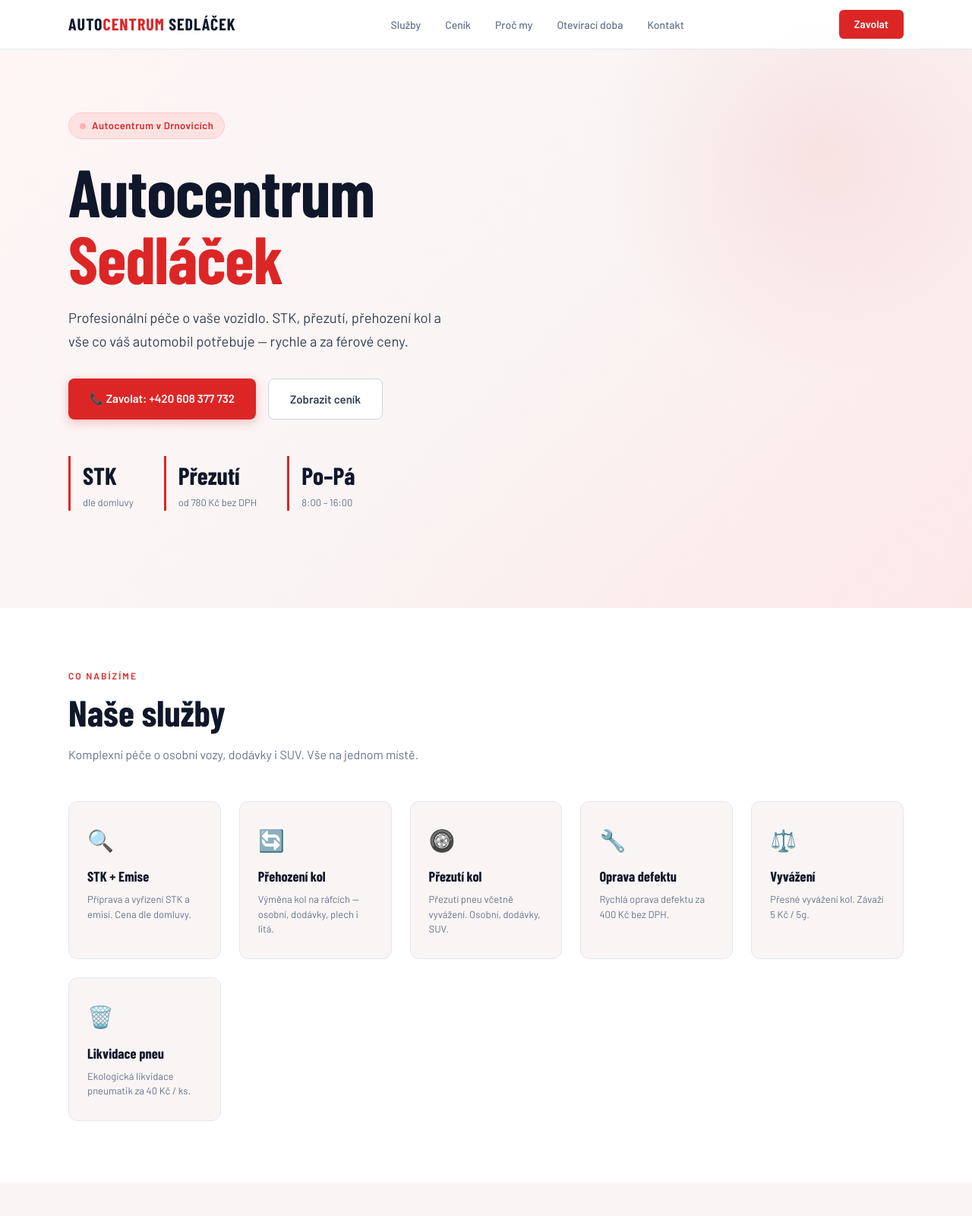
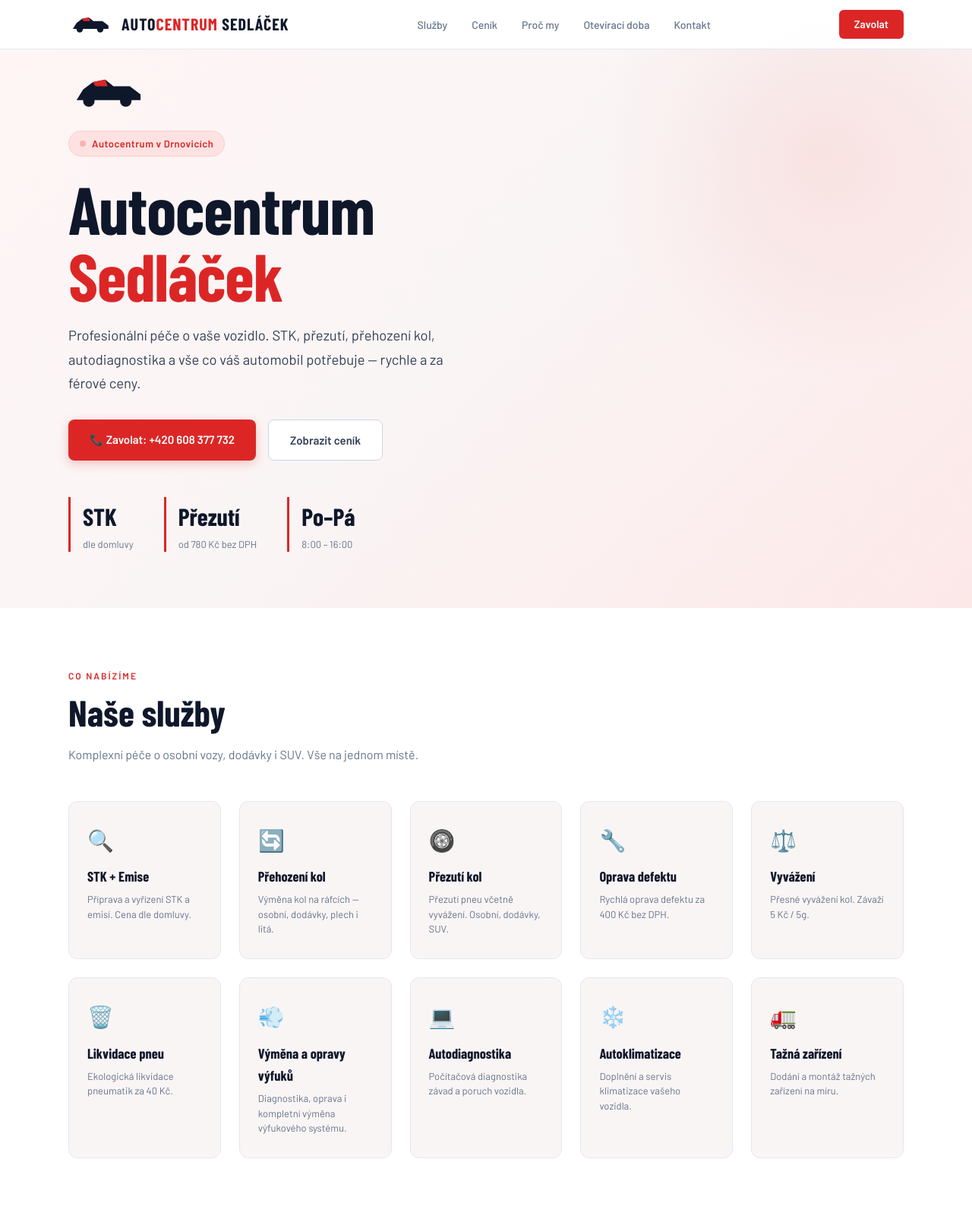
Before and after one commit to OSAK01/servis-web, a plain HTML site: page index.html in a window 1280 px wide. Shown: the top 1600 px of the page at 76% size. Drawn offline with nearby package versions, Linux system fonts and the light colour scheme; a web font is replaced by a local one.

Commit message:
Update index.html

```diff
--- a/index.html
+++ b/index.html
@@ -25,8 +25,10 @@ html{scroll-behavior:smooth;}
 body{background:var(--bg);color:var(--text);font-family:'Barlow',sans-serif;font-size:16px;line-height:1.6;}
 nav{position:fixed;top:0;left:0;right:0;z-index:100;background:rgba(255,255,255,0.95);backdrop-filter:blur(12px);border-bottom:1px solid var(--border);padding:0 5%;}
 .nav-inner{max-width:1100px;margin:0 auto;display:flex;align-items:center;justify-content:space-between;height:64px;}
-.nav-logo{font-family:'Barlow Condensed',sans-serif;font-size:22px;font-weight:800;letter-spacing:1px;color:var(--text);}
-.nav-logo span{color:var(--blue);}
+.nav-logo{display:flex;align-items:center;gap:10px;}
+.nav-logo svg{height:30px;width:auto;}
+.nav-logo-text{font-family:'Barlow Condensed',sans-serif;font-size:22px;font-weight:800;letter-spacing:1px;color:var(--text);}
+.nav-logo-text span{color:var(--blue);}
 .nav-links{display:flex;gap:2rem;list-style:none;}
 .nav-links a{color:var(--muted);text-decoration:none;font-size:14px;font-weight:500;transition:color .2s;}
 .nav-links a:hover{color:var(--blue);}
@@ -40,6 +42,8 @@ nav{position:fixed;top:0;left:0;right:0;z-index:100;background:rgba(255,255,255,
 .hero{min-height:100vh;display:flex;align-items:center;padding:80px 5% 60px;position:relative;overflow:hidden;background:linear-gradient(135deg,#fff5f5 0%,#faf5f5 50%,#fde8e8 100%);}
 .hero::before{content:'';position:absolute;top:-100px;right:-100px;width:600px;height:600px;border-radius:50%;background:radial-gradient(circle,rgba(220,38,38,0.08) 0%,transparent 70%);}
 .hero-content{max-width:1100px;margin:0 auto;width:100%;position:relative;z-index:1;}
+.hero-logo{display:flex;align-items:center;gap:14px;margin-bottom:1.5rem;}
+.hero-logo svg{height:54px;width:auto;}
 .hero-badge{display:inline-flex;align-items:center;gap:8px;background:var(--blue-pale);border:1px solid #fecaca;color:var(--blue);padding:6px 14px;border-radius:20px;font-size:13px;font-weight:600;letter-spacing:.5px;margin-bottom:1.5rem;}
 .hero-badge::before{content:'';width:8px;height:8px;border-radius:50%;background:var(--blue-light);animation:pulse 2s infinite;}
 @keyframes pulse{0%,100%{opacity:1}50%{opacity:.3}}
@@ -134,7 +138,10 @@ footer{background:var(--text);padding:2rem 5%;text-align:center;}
 <body>
 <nav>
   <div class="nav-inner">
-    <div class="nav-logo">AUTO<span>CENTRUM</span> SEDLÁČEK</div>
+    <div class="nav-logo">
+      <svg viewBox="0 0 100 50" xmlns="http://www.w3.org/2000/svg"><path d="M10 35 L18 22 L30 13 L45 10 L55 18 L75 18 L88 28 L88 35 Z" fill="#0f172a"/><path d="M30 13 L45 10 L48 18 L33 18 Z" fill="#dc2626"/><circle cx="25" cy="36" r="7" fill="#0f172a"/><circle cx="70" cy="36" r="7" fill="#0f172a"/></svg>
+      <div class="nav-logo-text">AUTO<span>CENTRUM</span> SEDLÁČEK</div>
+    </div>
     <ul class="nav-links">
       <li><a href="#sluzby">Služby</a></li>
       <li><a href="#cenik">Ceník</a></li>
@@ -156,9 +163,12 @@ footer{background:var(--text);padding:2rem 5%;text-align:center;}
 </nav>
 <section class="hero" id="home">
   <div class="hero-content">
+    <div class="hero-logo">
+      <svg viewBox="0 0 100 50" xmlns="http://www.w3.org/2000/svg"><path d="M10 35 L18 22 L30 13 L45 10 L55 18 L75 18 L88 28 L88 35 Z" fill="#0f172a"/><path d="M30 13 L45 10 L48 18 L33 18 Z" fill="#dc2626"/><circle cx="25" cy="36" r="7" fill="#0f172a"/><circle cx="70" cy="36" r="7" fill="#0f172a"/></svg>
+    </div>
     <div class="hero-badge">Autocentrum v Drnovicích</div>
     <h1>Autocentrum<br><span>Sedláček</span></h1>
-    <p class="hero-sub">Profesionální péče o vaše vozidlo. STK, přezutí, přehození kol a vše co váš automobil potřebuje — rychle a za férové ceny.</p>
+    <p class="hero-sub">Profesionální péče o vaše vozidlo. STK, přezutí, přehození kol, autodiagnostika a vše co váš automobil potřebuje — rychle a za férové ceny.</p>
     <div class="hero-actions">
       <a href="tel:+420608377732" class="btn-primary">📞 Zavolat: +420 608 377 732</a>
       <a href="#cenik" class="btn-ghost">Zobrazit ceník</a>
@@ -181,7 +191,11 @@ footer{background:var(--text);padding:2rem 5%;text-align:center;}
       <div class="service-card"><div class="service-icon">🛞</div><div class="service-name">Přezutí kol</div><div class="service-desc">Přezutí pneu včetně vyvážení. Osobní, dodávky, SUV.</div></div>
       <div class="service-card"><div class="service-icon">🔧</div><div class="service-name">Oprava defektu</div><div class="service-desc">Rychlá oprava defektu za 400 Kč bez DPH.</div></div>
       <div class="service-card"><div class="service-icon">⚖️</div><div class="service-name">Vyvážení</div><div class="service-desc">Přesné vyvážení kol. Závaží 5 Kč / 5g.</div></div>
-      <div class="service-card"><div class="service-icon">🗑️</div><div class="service-name">Likvidace pneu</div><div class="service-desc">Ekologická likvidace pneumatik za 40 Kč / ks.</div></div>
+      <div class="service-card"><div class="service-icon">🗑️</div><div class="service-name">Likvidace pneu</div><div class="service-desc">Ekologická likvidace pneumatik za 40 Kč.</div></div>
+      <div class="service-card"><div class="service-icon">💨</div><div class="service-name">Výměna a opravy výfuků</div><div class="service-desc">Diagnostika, oprava i kompletní výměna výfukového systému.</div></div>
+      <div class="service-card"><div class="service-icon">💻</div><div class="service-name">Autodiagnostika</div><div class="service-desc">Počítačová diagnostika závad a poruch vozidla.</div></div>
+      <div class="service-card"><div class="service-icon">❄️</div><div class="service-name">Autoklimatizace</div><div class="service-desc">Doplnění a servis klimatizace vašeho vozidla.</div></div>
+      <div class="service-card"><div class="service-icon">🚛</div><div class="service-name">Tažná zařízení</div><div class="service-desc">Dodání a montáž tažných zařízení na míru.</div></div>
     </div>
   </div>
 </section>
@@ -241,7 +255,7 @@ footer{background:var(--text);padding:2rem 5%;text-align:center;}
       <div class="why-card"><div class="why-num">01</div><div class="why-title">Férové ceny</div><div class="why-text">Transparentní ceník bez skrytých poplatků. Cenu znáte předem.</div></div>
       <div class="why-card"><div class="why-num">02</div><div class="why-title">Rychlé provedení</div><div class="why-text">Přezutí a přehození kol zvládneme rychle, abyste zbytečně nečekali.</div></div>
       <div class="why-card"><div class="why-num">03</div><div class="why-title">Osobní přístup</div><div class="why-text">Nejsme velký řetězec. Každý zákazník dostane plnou pozornost.</div></div>
-      <div class="why-card"><div class="why-num">04</div><div class="why-title">Komplexní servis</div><div class="why-text">STK, emise, kola, defekty — vše na jednom místě bez zbytečného cestování.</div></div>
+      <div class="why-card"><div class="why-num">04</div><div class="why-title">Komplexní servis</div><div class="why-text">STK, emise, kola, diagnostika, klimatizace i tažná zařízení — vše na jednom místě.</div></div>
     </div>
   </div>
 </section>
@@ -249,7 +263,7 @@ footer{background:var(--text);padding:2rem 5%;text-align:center;}
   <div class="section-inner">
     <div class="section-label">Kdy nás najdete</div>
     <h2 class="section-title">Otevírací doba</h2>
-    <div class="open-badge">Otevřeno Po–Pá 8:00–16:00</div>
+    <div class="open-badge">Otevřeno Po–Pá</div>
     <div class="hours-wrap">
       <div class="hours-card">
         <div class="hours-title">PRACOVNÍ DNY</div>
@@ -257,7 +271,7 @@ footer{background:var(--text);padding:2rem 5%;text-align:center;}
         <div class="hours-row"><span class="day">Úterý</span><span class="time">8:00 – 16:00</span></div>
         <div class="hours-row"><span class="day">Středa</span><span class="time">8:00 – 16:00</span></div>
         <div class="hours-row"><span class="day">Čtvrtek</span><span class="time">8:00 – 16:00</span></div>
-        <div class="hours-row"><span class="day">Pátek</span><span class="time">8:00 – 16:00</span></div>
+        <div class="hours-row"><span class="day">Pátek</span><span class="time">8:00 – 14:00</span></div>
       </div>
       <div class="hours-card">
         <div class="hours-title">VÍKEND</div>
@@ -277,7 +291,7 @@ footer{background:var(--text);padding:2rem 5%;text-align:center;}
         <div class="contact-item"><div class="contact-icon">📍</div><div><div class="contact-label">Adresa</div><div class="contact-val">Drnovice 53<br><span style="font-weight:400;color:var(--muted)">683 04 Drnovice</span></div></div></div>
         <div class="contact-item"><div class="contact-icon">📞</div><div><div class="contact-label">Telefon</div><div class="contact-val"><a href="tel:+420608377732">+420 608 377 732</a></div></div></div>
         <div class="contact-item"><div class="contact-icon">✉️</div><div><div class="contact-label">E-mail</div><div class="contact-val"><a href="mailto:lukas.sedlacekk@seznam.cz">lukas.sedlacekk@seznam.cz</a></div></div></div>
-        <div class="contact-item"><div class="contact-icon">🕐</div><div><div class="contact-label">Otevřeno</div><div class="contact-val">Po – Pá: 8:00 – 16:00</div></div></div>
+        <div class="contact-item"><div class="contact-icon">🕐</div><div><div class="contact-label">Otevřeno</div><div class="contact-val">Po–Čt: 8:00–16:00<br>Pá: 8:00–14:00</div></div></div>
       </div>
       <div class="cta-box">
         <h3>Objednání a dotazy</h3>
```
